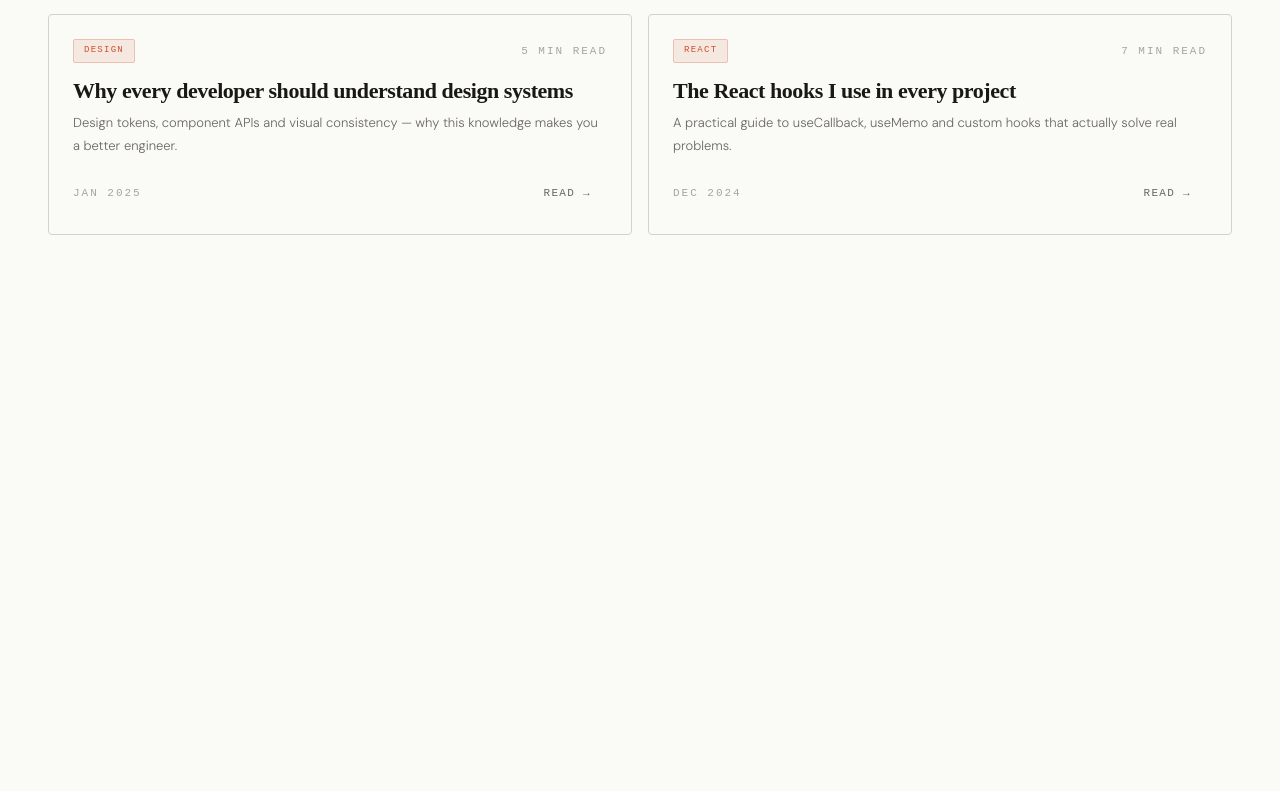
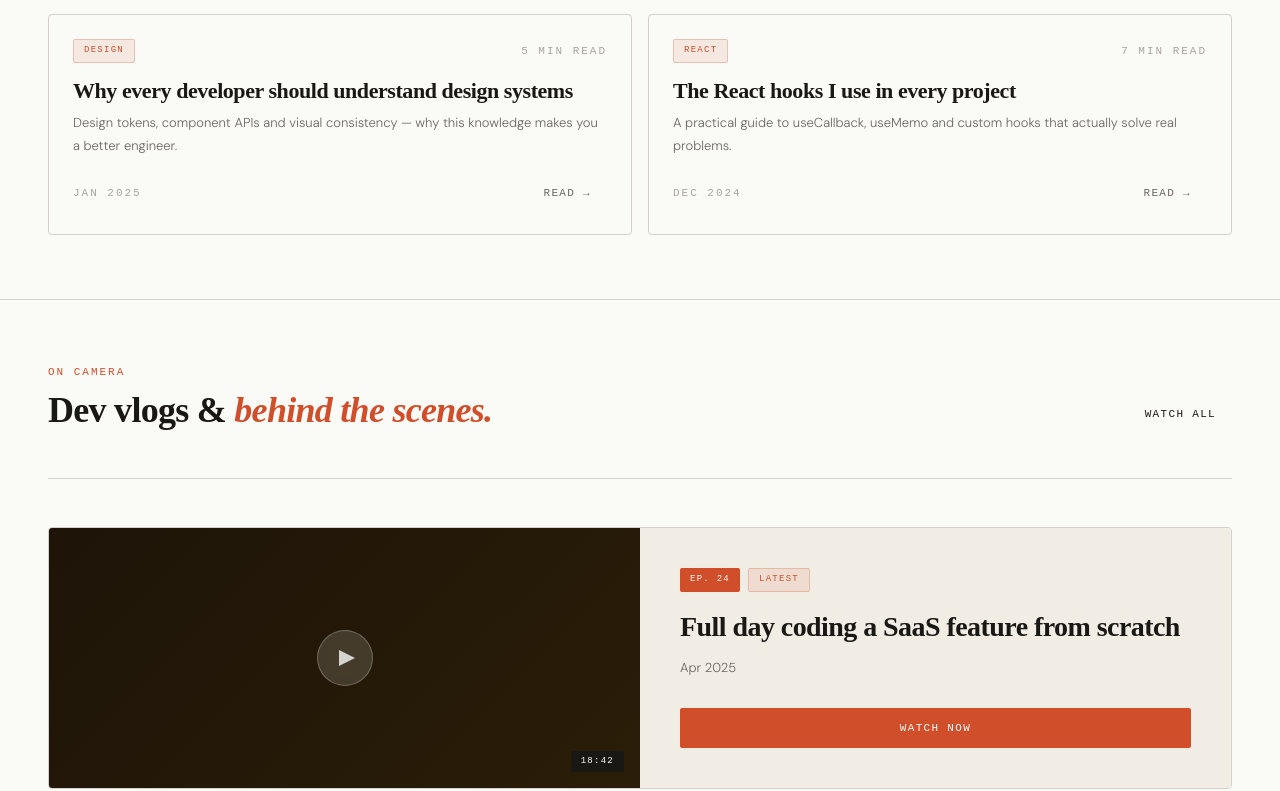
Before and after one commit to Nandagopal-D-2702/MyPortfolio-2026, a React (Vite) app: page / in a window 1280 px wide. Shown: the part 2006-2797 px from the top of the page. Before the commit the page ends 2305 px from the top, so only its background shows below. Built offline with nearby package versions, Linux system fonts and the light colour scheme; a web font is replaced by a local one.

Commit message:
feat: add VlogGallery section

```diff
--- /dev/null
+++ b/src/features/vlogs/VlogGallery.jsx
@@ -0,0 +1,250 @@
+// ============================================================
+// VlogGallery.jsx
+// Video gallery with thumbnail grid and play overlay.
+// ============================================================
+
+import { VLOGS } from '../../lib/data'
+import { Heading, Text, Label } from '../../components/ui/Typography'
+import Badge from '../../components/ui/Badge'
+import Button from '../../components/ui/Button'
+import Divider from '../../components/ui/Divider'
+
+// -- THUMBNAIL BACKGROUNDS -----------------------------------
+// Each vlog gets a unique dark gradient as placeholder
+// until real thumbnails are added.
+// ------------------------------------------------------------
+
+const THUMB_COLORS = [
+  'linear-gradient(135deg, #1E1408 0%, #2A1E08 100%)',
+  'linear-gradient(135deg, #08100D 0%, #0D1A14 100%)',
+  'linear-gradient(135deg, #0D0818 0%, #160E28 100%)',
+  'linear-gradient(135deg, #180808 0%, #280E0E 100%)',
+]
+
+function VlogGallery() {
+  const featured = VLOGS[0]
+  const rest = VLOGS.slice(1)
+
+  return (
+    <section style={{ padding: '64px 48px' }}>
+      <div
+        style={{
+          display: 'flex',
+          justifyContent: 'space-between',
+          alignItems: 'flex-end',
+          marginBottom: '48px',
+        }}
+      >
+        <div>
+          <Label accent style={{ display: 'block', marginBottom: '12px' }}>
+            On camera
+          </Label>
+          <Heading as="h2" size="3xl">
+            Dev vlogs &{' '}
+            <Heading
+              as="span"
+              size="3xl"
+              italic
+              style={{ color: 'var(--color-accent)' }}
+            >
+              behind the scenes.
+            </Heading>
+          </Heading>
+        </div>
+        <Button variant="outline" size="sm">
+          Watch all
+        </Button>
+      </div>
+
+      <Divider style={{ marginBottom: '48px' }} />
+
+      {/* Featured vlog - Large */}
+      {featured && (
+        <div
+          style={{
+            marginBottom: '16px',
+            borderRadius: '4px',
+            overflow: 'hidden',
+            border: '0.5px solid var(--color-border)',
+            cursor: 'pointer',
+          }}
+          onClick={() => window.open(featured.youtubeUrl, '_blank')}
+        >
+          <div
+            style={{
+              display: 'grid',
+              gridTemplateColumns: '1fr 1fr',
+              minHeight: '260px',
+            }}
+          >
+            {/* Thumbnail */}
+            <div
+              style={{
+                background: THUMB_COLORS[0],
+                display: 'flex',
+                alignItems: 'center',
+                justifyContent: 'center',
+                position: 'relative',
+                minHeight: '260px',
+              }}
+            >
+              <PlayButton size="large" />
+              <div
+                style={{ position: 'absolute', bottom: '16px', right: '16px' }}
+              >
+                <Badge variant="dark">{featured.duration}</Badge>
+              </div>
+            </div>
+
+            {/* Info */}
+            <div
+              style={{
+                padding: '40px',
+                background: 'var(--color-bg-secondary)',
+                display: 'flex',
+                flexDirection: 'column',
+                justifyContent: 'space-between',
+              }}
+            >
+              <div>
+                <div
+                  style={{ display: 'flex', gap: '8px', marginBottom: '20px' }}
+                >
+                  <Badge variant="accent">EP. {featured.episode}</Badge>
+                  <Badge variant="subtle">Latest</Badge>
+                </div>
+                <Heading as="h3" size="2xl" style={{ marginBottom: '16px' }}>
+                  {featured.title}
+                </Heading>
+                <Text size="sm">{featured.date}</Text>
+              </div>
+              <Button
+                variant="primary"
+                size="md"
+                style={{ alignSelf: 'flex-start' }}
+              >
+                Watch Now
+              </Button>
+            </div>
+          </div>
+        </div>
+      )}
+
+      {/* Rest - 3 column grid */}
+      <div>
+        {rest.map((vlog, index) => (
+          <VlogCard
+            key={vlog.id}
+            vlog={vlog}
+            gradient={THUMB_COLORS[index + 1] ?? THUMB_COLORS[0]}
+          />
+        ))}
+      </div>
+    </section>
+  )
+}
+
+// -- PLAY BUTTON ---------------------------------------------
+// Reusable play icon used on all thumbnails.
+// size prop controls large vs small variant.
+// ------------------------------------------------------------
+
+function PlayButton({ size = 'small' }) {
+  const isLarge = size === 'large'
+  return (
+    <div
+      style={{
+        width: isLarge ? '56px' : '36px',
+        height: isLarge ? '56px' : '36px',
+        borderRadius: '50%',
+        background: 'rgba(250,250,247,0.15)',
+        border: '0.5px solid rgba(250,250,247,0.25)',
+        display: 'flex',
+        alignItems: 'center',
+        justifyContent: 'center',
+        transition: 'all 200ms ease',
+        backdropFilter: 'blur(4px)',
+      }}
+    >
+      {/* Triangle play icon using CSS borders */}
+      <div
+        style={{
+          width: 0,
+          height: 0,
+          borderStyle: 'solid',
+          borderWidth: isLarge ? '8px 0 8px 16px' : '5px 0 5px 10px',
+          borderColor:
+            'transparent transparent transparent rgba(250,250,247,0.8)',
+          marginLeft: isLarge ? '4px' : '2px',
+        }}
+      />
+    </div>
+  )
+}
+
+// -- VLOG CARD -----------------------------------------------
+// Individual vlog card for the grid.
+// ------------------------------------------------------------
+
+function VlogCard({ vlog, gradient }) {
+  return (
+    <div
+      style={{
+        borderRadius: '4px',
+        overflow: 'hidden',
+        border: '0.5px solid var(--color-border)',
+        cursor: 'pointer',
+        transition: 'transform 200ms ease',
+      }}
+      onClick={() => window.open(vlog.youtubeUrl, '_blank')}
+      onMouseEnter={(e) => {
+        e.currentTarget.style.transform = 'translateY(-2px)'
+      }}
+      onMouseLeave={(e) => {
+        e.currentTarget.style.transform = 'translateY(0)'
+      }}
+    >
+      {/* Thumbnail */}
+      <div
+        style={{
+          background: gradient,
+          height: '140px',
+          display: 'flex',
+          alignItems: 'center',
+          justifyContent: 'center',
+          position: 'relative',
+        }}
+      >
+        <PlayButton size="small" />
+        <div style={{ position: 'absolute', bottom: '10px', right: '10px' }}>
+          <Badge variant="dark">{vlog.duration}</Badge>
+        </div>
+      </div>
+
+      {/* Info */}
+      <div
+        style={{
+          padding: '16px',
+          background: 'var(--color-bg-primary)',
+        }}
+      >
+        <div
+          style={{
+            display: 'flex',
+            justifyContent: 'space-between',
+            alignItems: 'center',
+            marginBottom: '8px',
+          }}
+        >
+          <Badge variant="subtle">EP. {vlog.episode}</Badge>
+          <Label>{vlog.date}</Label>
+        </div>
+        <Heading as="h4" size="lg" style={{ lineHeight: 1.3 }}>
+          {vlog.title}
+        </Heading>
+      </div>
+    </div>
+  )
+}
+
+export default VlogGallery
--- a/src/pages/Home.jsx
+++ b/src/pages/Home.jsx
@@ -2,6 +2,7 @@ import Divider from '../components/ui/Divider'
 import BlogList from '../features/blog/BlogList'
 import Hero from '../features/hero/Hero'
 import ProjectGrid from '../features/projects/ProjectGrid'
+import VlogGallery from '../features/vlogs/VlogGallery'
 
 function Home() {
   return (
@@ -11,6 +12,8 @@ function Home() {
       <ProjectGrid />
       <Divider />
       <BlogList />
+      <Divider />
+      <VlogGallery />
     </main>
   )
 }
```
